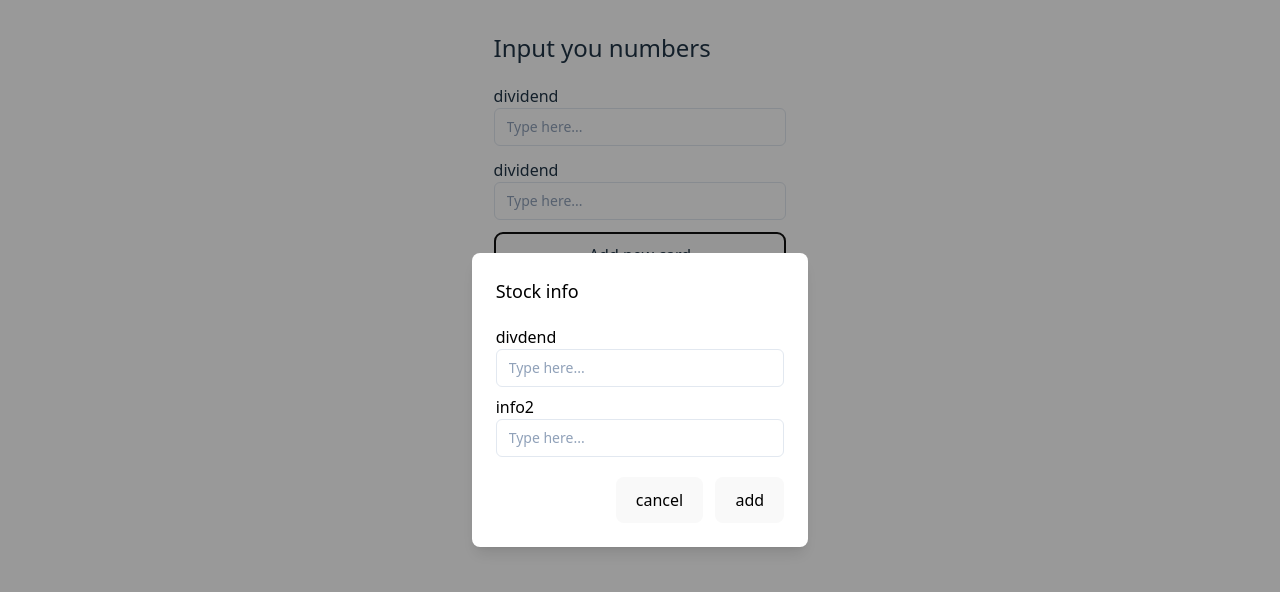
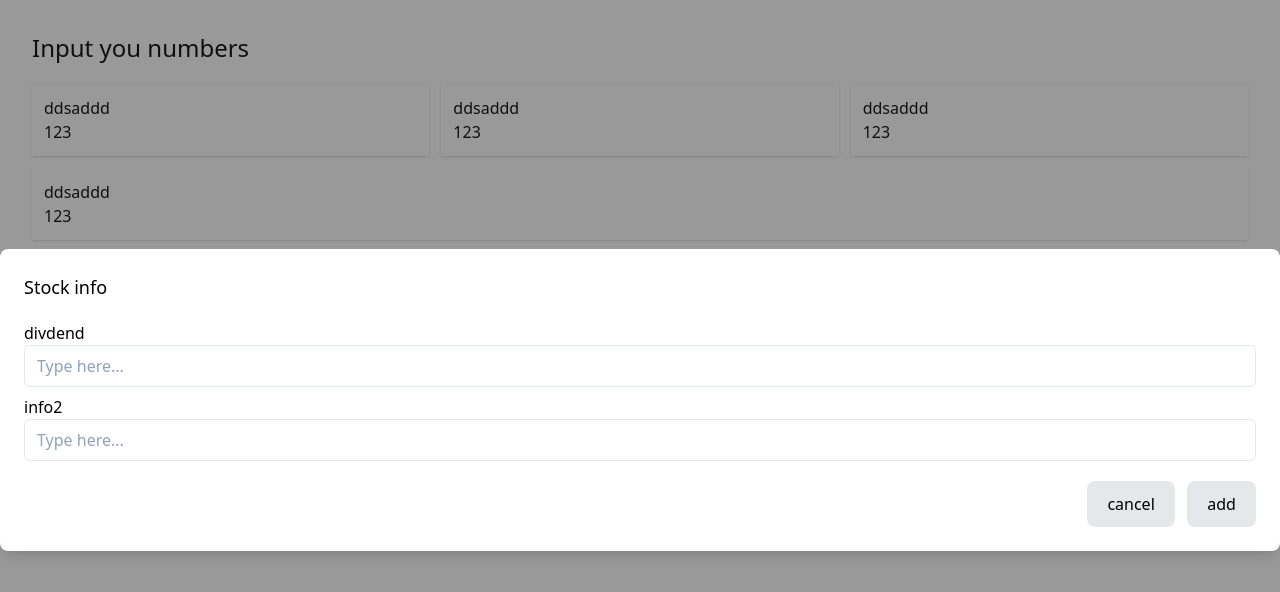
Before and after one commit to weily10/finance-app, a Vue app: page / in a window 1280 px wide. Both pictures are taken after a click on the button "Add new card". Shown: the top 592 px of the page. Built offline with nearby package versions, Linux system fonts and the light colour scheme.

Commit message:
add cards

```diff
--- a/src/App.vue
+++ b/src/App.vue
@@ -6,7 +6,7 @@
 
 <template>
 
-  <div >
+  <div class="">
     <router-view></router-view>
   </div>
 
--- a/src/components/modals/BaseModal.vue
+++ b/src/components/modals/BaseModal.vue
@@ -14,7 +14,7 @@ defineProps<{
                 <div class="absolute inset-0 bg-black opacity-40"></div>
 
                 <!-- Modal -->
-                <div class="relative bg-white text-black shadow-lg rounded-lg p-6">
+                <div class="relative bg-white text-black shadow-lg rounded-lg p-6 w-full ">
                     <slot></slot>
                 </div>
             </div>
--- a/src/pages/Home.vue
+++ b/src/pages/Home.vue
@@ -1,9 +1,15 @@
 <script setup lang="ts">
-import { ref } from 'vue'
-
+import { ref, onMounted } from 'vue'
 import BaseModal from '../components/modals/BaseModal.vue'
 
+const items = ref([])
+
 const showModal = ref(false)
+
+
+onMounted(() => {
+    items.value = [{ div: 123, name: 'ddsaddd' }, { div: 123, name: 'ddsaddd' }, { div: 123, name: 'ddsaddd' }, { div: 123, name: 'ddsaddd' }]
+})
 
 </script>
 
@@ -12,47 +18,44 @@ const showModal = ref(false)
         <h1 class="text-2xl">
             Input you numbers
         </h1>
+        <div class=" mt-5 flex  gap-3 flex-wrap">
+            <template v-for="item in items ">
+                <div class="p-3 shadow-sm w-75 grow ">
+                    <div>
+                        {{ item.name }}
+                    </div>
+                    <div>
+                        {{ item.div }}
+                    </div>
+                </div>
+            </template>
 
-        <form class="mt-5">
-            <div class="w-full max-w-sm min-w-[200px]">
-                <label for="">dividend</label>
-                <input type="input"
-                    class="w-full bg-white  placeholder:text-slate-400 text-slate-700 text-sm border border-slate-200 rounded-md px-3 py-2 transition duration-300 ease focus:outline-none focus:border-slate-400 hover:border-slate-300    "
-                    placeholder="Type here...">
-            </div>
-            <div class=" mt-3">
-                <label for="">dividend</label>
-                <div class="w-full max-w-sm min-w-[200px]">
-                    <input type="input"
-                        class="w-full bg-white  placeholder:text-slate-400 text-slate-700 text-sm border border-slate-200 rounded-md px-3 py-2 transition duration-300 ease focus:outline-none focus:border-slate-400 hover:border-slate-300   "
-                        placeholder="Type here...">
-                </div>
-            </div>
-            <button type="button" class="mt-3 w-full" @click="showModal = true"> Add new card</button>
+        </div>
+        <form>
+            <button type="button" class="mt-3 w-full bg-gray-200" @click="showModal = true"> Add new card</button>
             <BaseModal :show="showModal">
                 <div class="text-lg">Stock info</div>
                 <div class="mt-5">
-
                     <div>
                         <div>
                             <label for="">divdend</label>
                             <input id="" type="input"
-                                class="w-full bg-white  placeholder:text-slate-400 text-slate-700 text-sm border border-slate-200 rounded-md px-3 py-2 transition duration-300 ease focus:outline-none focus:border-slate-400 hover:border-slate-300   "
+                                class="w-full bg-white  placeholder:text-slate-400 text-slate-700   border border-slate-200 rounded-md px-3 py-2 transition duration-300 ease focus:outline-none focus:border-slate-400 hover:border-slate-300   "
                                 placeholder="Type here...">
                         </div>
                         <div class="mt-2">
                             <label for="">info2</label>
                             <input type="input"
-                                class="w-full bg-white  placeholder:text-slate-400 text-slate-700 text-sm border border-slate-200 rounded-md px-3 py-2 transition duration-300 ease focus:outline-none focus:border-slate-400 hover:border-slate-300   "
+                                class="w-full bg-white  placeholder:text-slate-400 text-slate-700  border border-slate-200 rounded-md px-3 py-2 transition duration-300 ease focus:outline-none focus:border-slate-400 hover:border-slate-300   "
                                 placeholder="Type here...">
                         </div>
 
                     </div>
                     <div class="flex gap-3 mt-5 justify-end">
-                        <button type="button" class="bg-indigo-200 px-3 py-1 font-medium" @click="showModal = false">
+                        <button type="button" class="bg-gray-200 px-3 py-1 font-medium" @click="showModal = false">
                             cancel
                         </button>
-                        <button type="button" class="bg-indigo-200 px-3 py-1 font-medium" @click="showModal = false">
+                        <button type="button" class="bg-gray-200 px-3 py-1 font-medium" @click="showModal = false">
                             add
                         </button>
                     </div>
--- a/src/style.css
+++ b/src/style.css
@@ -17,7 +17,7 @@
 
 body {
   margin: 0;
-  display: flex;
+  /* display: flex; */
   min-width: 320px;
   min-height: 100vh;
 }
@@ -56,7 +56,7 @@ button:focus-visible {
 }
 
 @media (prefers-color-scheme: light) {
-  :root {
+  /* :root {
     color: #213547;
     background-color: #ffffff;
   }
@@ -67,5 +67,5 @@ button:focus-visible {
 
   button {
     background-color: #f9f9f9;
-  }
+  } */
 }
```
